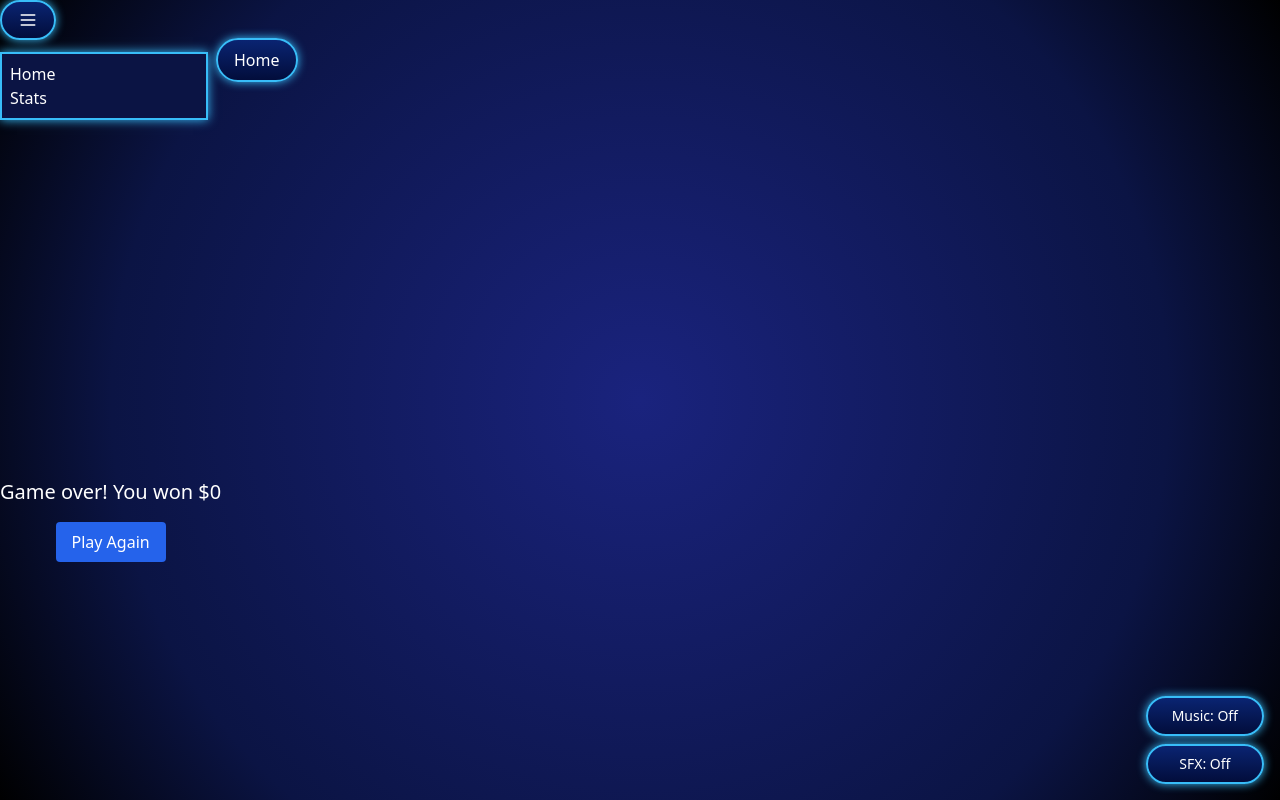
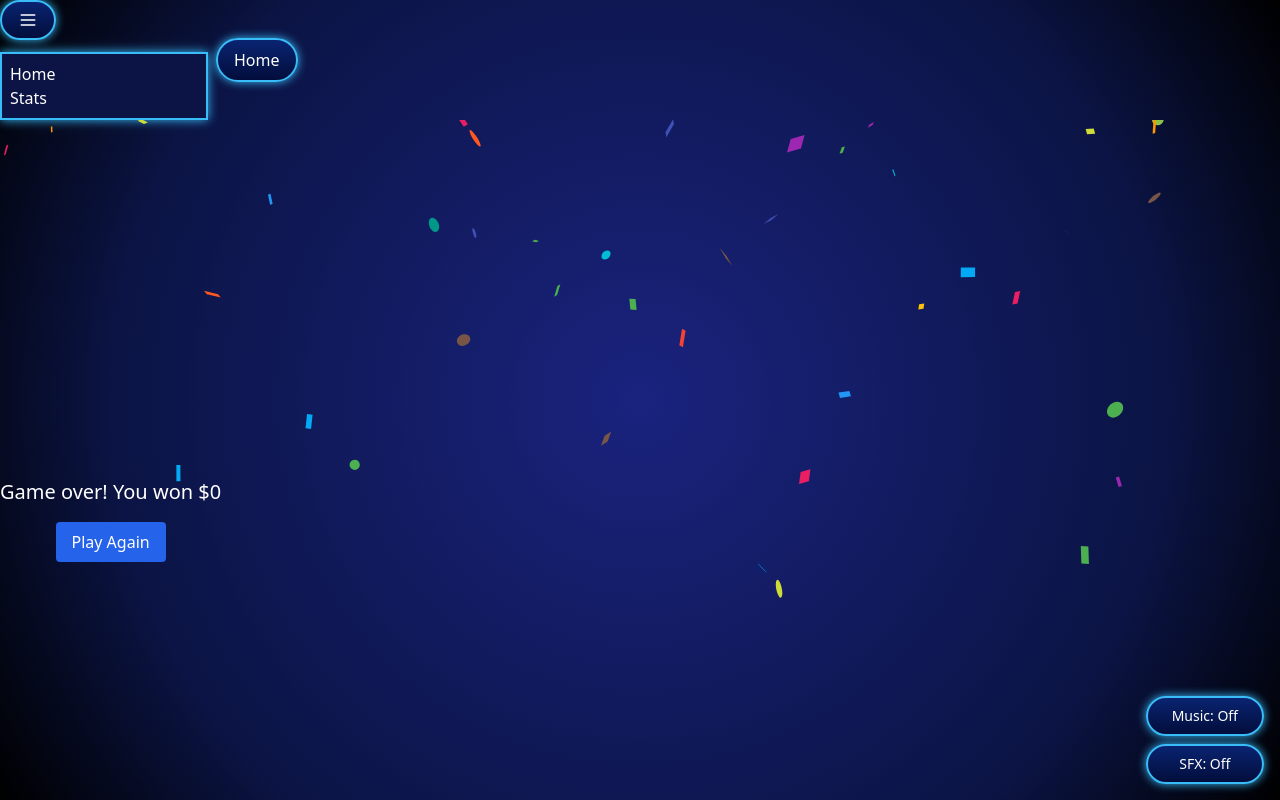
Before and after one commit to evgenyvinnik/guess-the-model, a React (Vite) app: page /classic in a window 1280 px wide. Both pictures are taken after a click on the button "Grok". Built offline with nearby package versions, Linux system fonts and the light colour scheme.

Commit message:
Add celebratory final screens with confetti

```diff
--- a/package.json
+++ b/package.json
@@ -12,6 +12,7 @@
   "dependencies": {
     "daisyui": "^5.0.50",
     "react": "^19.1.1",
+    "react-confetti": "^6.4.0",
     "react-dom": "^19.1.1",
     "react-router-dom": "^6.30.1"
   },
--- /dev/null
+++ b/src/components/ClassicFinalScreen.tsx
@@ -0,0 +1,35 @@
+import type { ReactElement } from 'react';
+import moneyLadder from '../moneyLadder.ts';
+import FinalScreen from './FinalScreen.tsx';
+
+type ClassicFinalScreenProps = {
+  correct: number;
+  onRestart: () => void;
+};
+
+function ClassicFinalScreen({ correct, onRestart }: ClassicFinalScreenProps): ReactElement {
+  let prize = 0;
+  if (correct === moneyLadder.length) {
+    prize = moneyLadder[moneyLadder.length - 1];
+  } else if (correct > 0) {
+    prize = moneyLadder[correct - 1];
+  }
+  const message = correct === moneyLadder.length
+    ? 'Congratulations! You won a million!'
+    : `Game over! You won $${prize}`;
+
+  return (
+    <FinalScreen>
+      <p className="text-xl">{message}</p>
+      <button
+        type="button"
+        onClick={onRestart}
+        className="rounded bg-blue-600 px-4 py-2"
+      >
+        Play Again
+      </button>
+    </FinalScreen>
+  );
+}
+
+export default ClassicFinalScreen;
--- /dev/null
+++ b/src/components/FinalScreen.tsx
@@ -0,0 +1,41 @@
+import {
+  useEffect,
+  useState,
+  type ReactElement,
+  type ReactNode,
+} from 'react';
+import Confetti from 'react-confetti';
+
+function useWindowSize() {
+  const [size, setSize] = useState({ width: window.innerWidth, height: window.innerHeight });
+  useEffect(() => {
+    const handleResize = () => {
+      setSize({ width: window.innerWidth, height: window.innerHeight });
+    };
+    window.addEventListener('resize', handleResize);
+    return () => window.removeEventListener('resize', handleResize);
+  }, []);
+  return size;
+}
+
+type FinalScreenProps = {
+  children: ReactNode;
+};
+
+function FinalScreen({ children }: FinalScreenProps): ReactElement {
+  const { width, height } = useWindowSize();
+
+  return (
+    <div className="relative flex min-h-screen flex-col items-center justify-center gap-4 text-white">
+      <Confetti
+        width={width}
+        height={height}
+        recycle={false}
+        className="pointer-events-none"
+      />
+      {children}
+    </div>
+  );
+}
+
+export default FinalScreen;
--- /dev/null
+++ b/src/components/QuizFinalScreen.tsx
@@ -0,0 +1,36 @@
+import type { ReactElement } from 'react';
+import FinalScreen from './FinalScreen.tsx';
+
+type QuizFinalScreenProps = {
+  correct: number;
+  total: number;
+  onRestart: () => void;
+};
+
+function QuizFinalScreen({ correct, total, onRestart }: QuizFinalScreenProps): ReactElement {
+  const rank = (() => {
+    if (correct === 20) return 'eagle eye';
+    if (correct >= 15) return 'AI connoisseur';
+    if (correct >= 10) return 'Ah, I have heard about that aye thing!';
+    if (correct < 5) return 'I swear this looks real!';
+    return 'Keep practicing!';
+  })();
+
+  return (
+    <FinalScreen>
+      <p className="text-xl">
+        You scored {correct} out of {total}
+      </p>
+      <p className="text-lg">Rank: {rank}</p>
+      <button
+        type="button"
+        onClick={onRestart}
+        className="rounded bg-blue-600 px-4 py-2"
+      >
+        Play Again
+      </button>
+    </FinalScreen>
+  );
+}
+
+export default QuizFinalScreen;
--- a/src/routes/Game.tsx
+++ b/src/routes/Game.tsx
@@ -2,6 +2,8 @@ import { useState, type ReactElement } from 'react';
 import { questions, ModelName, type QuestionEntry } from '../questions.ts';
 import moneyLadder from '../moneyLadder.ts';
 import MoneyLadder from '../components/MoneyLadder.tsx';
+import ClassicFinalScreen from '../components/ClassicFinalScreen.tsx';
+import QuizFinalScreen from '../components/QuizFinalScreen.tsx';
 
 type GameProps = {
   mode: 'classic' | 'quiz';
@@ -69,35 +71,16 @@ function Game({ mode }: GameProps): ReactElement {
 
   if (finished) {
     if (mode === 'classic') {
-      let prize = 0;
-      if (correct === moneyLadder.length) {
-        prize = moneyLadder[moneyLadder.length - 1];
-      } else if (correct > 0) {
-        prize = moneyLadder[correct - 1];
-      }
-      const message = correct === moneyLadder.length
-        ? 'Congratulations! You won a million!'
-        : `Game over! You won $${prize}`;
       return (
-        <div className="relative flex min-h-screen flex-col items-center justify-center gap-4 text-white">
-          <p className="text-xl">{message}</p>
-          <button type="button" onClick={resetGame} className="rounded bg-blue-600 px-4 py-2">Play Again</button>
-        </div>
+        <ClassicFinalScreen correct={correct} onRestart={resetGame} />
       );
     }
-    const rank = (() => {
-      if (correct === 20) return 'eagle eye';
-      if (correct >= 15) return 'AI connoisseur';
-      if (correct >= 10) return 'Ah, I have heard about that aye thing!';
-      if (correct < 5) return 'I swear this looks real!';
-      return 'Keep practicing!';
-    })();
     return (
-      <div className="relative flex min-h-screen flex-col items-center justify-center gap-4 text-white">
-        <p className="text-xl">You scored {correct} out of {totalQuestions}</p>
-        <p className="text-lg">Rank: {rank}</p>
-        <button type="button" onClick={resetGame} className="rounded bg-blue-600 px-4 py-2">Play Again</button>
-      </div>
+      <QuizFinalScreen
+        correct={correct}
+        total={totalQuestions}
+        onRestart={resetGame}
+      />
     );
   }
 
```
Also changed, not shown: 1 other file (tests, documents, lock files or other folders).
